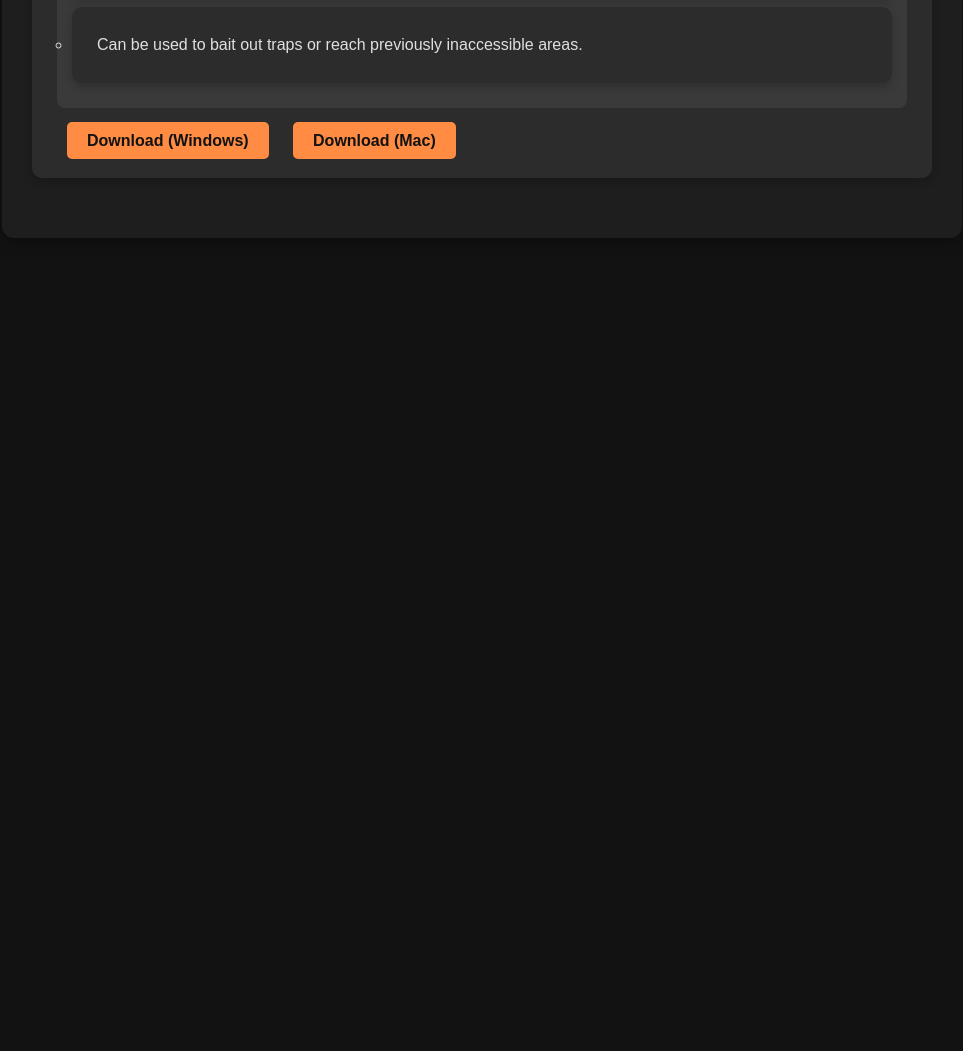
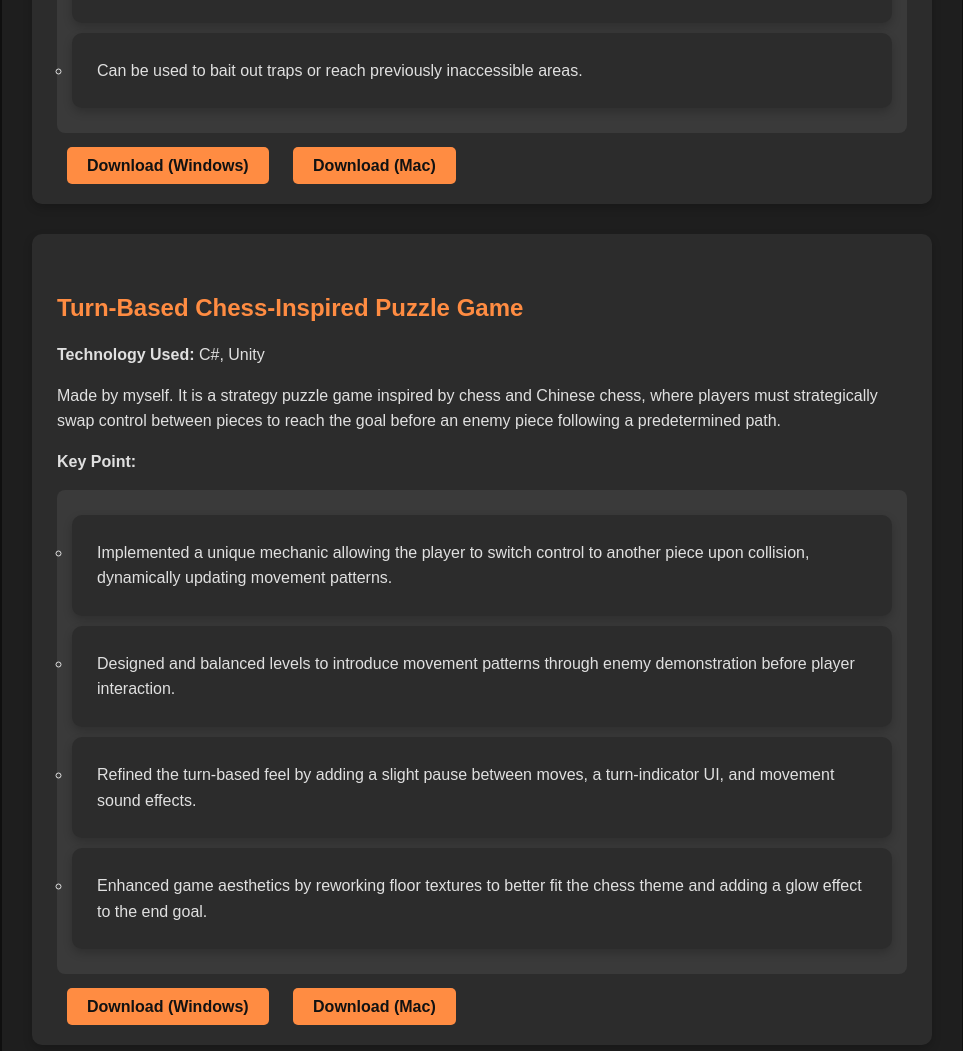
Before and after one commit to ayhan0401/static-profolio, a plain HTML site: page index.html in a window 1280 px wide. Shown: the part 1746-2797 px from the top of the page, without its empty margins (158-1121 px from the left). Before the commit the page ends 2034 px from the top, so only its background shows below. Drawn offline with Linux system fonts and the light colour scheme.

Commit message:
add project2

```diff
--- a/index.html
+++ b/index.html
@@ -127,7 +127,7 @@
                 <h3>Zelda 1986 First Dungeon Remake & Custom Level</h3>
                 <p><strong>Technology Used:</strong> C#, Unity</p>
                 <p>
-                    This project is a remake of the first dungeon from Zelda 1986, along with a custom level featuring a brand-new weapon.
+                    This project is a remake of the first dungeon from Zelda 1986, along with a custom level featuring a brand-new weapon. Worked in a team of two.
                 </p>
                 <p><strong>My Contributions:</strong></p>
                 <ul class="project-description">
@@ -153,6 +153,25 @@
                     <a href="https://ayhan0401.github.io/static-profolio/Builds/zelda.app.zip">Download (Mac)</a>
                 </div>
             </li>
+            <li>
+                <h3>Turn-Based Chess-Inspired Puzzle Game</h3>
+                <p><strong>Technology Used:</strong> C#, Unity</p>
+                <p>
+                    Made by myself. It is a strategy puzzle game inspired by chess and Chinese chess, where players must strategically swap control between pieces to reach the goal before an enemy piece following a predetermined path.
+                </p>
+                <p><strong>Key Point:</strong></p>
+                <ul class="project-description">
+                    <li>Implemented a unique mechanic allowing the player to switch control to another piece upon collision, dynamically updating movement patterns.</li>
+                    <li>Designed and balanced levels to introduce movement patterns through enemy demonstration before player interaction.</li>
+                    <li>Refined the turn-based feel by adding a slight pause between moves, a turn-indicator UI, and movement sound effects.</li>
+                    <li>Enhanced game aesthetics by reworking floor textures to better fit the chess theme and adding a glow effect to the end goal.</li>
+                </ul>
+                <div class="download-links">
+                    <a href="https://ayhan0401.github.io/static-profolio/Builds/Windows_2.zip">Download (Windows)</a>
+                    <a href="https://ayhan0401.github.io/static-profolio/Builds/Mac_2.zip">Download (Mac)</a>
+                </div>
+            </li>
+
         </ul>
 
     </div>
```
Also changed, not shown: 2 other files.
